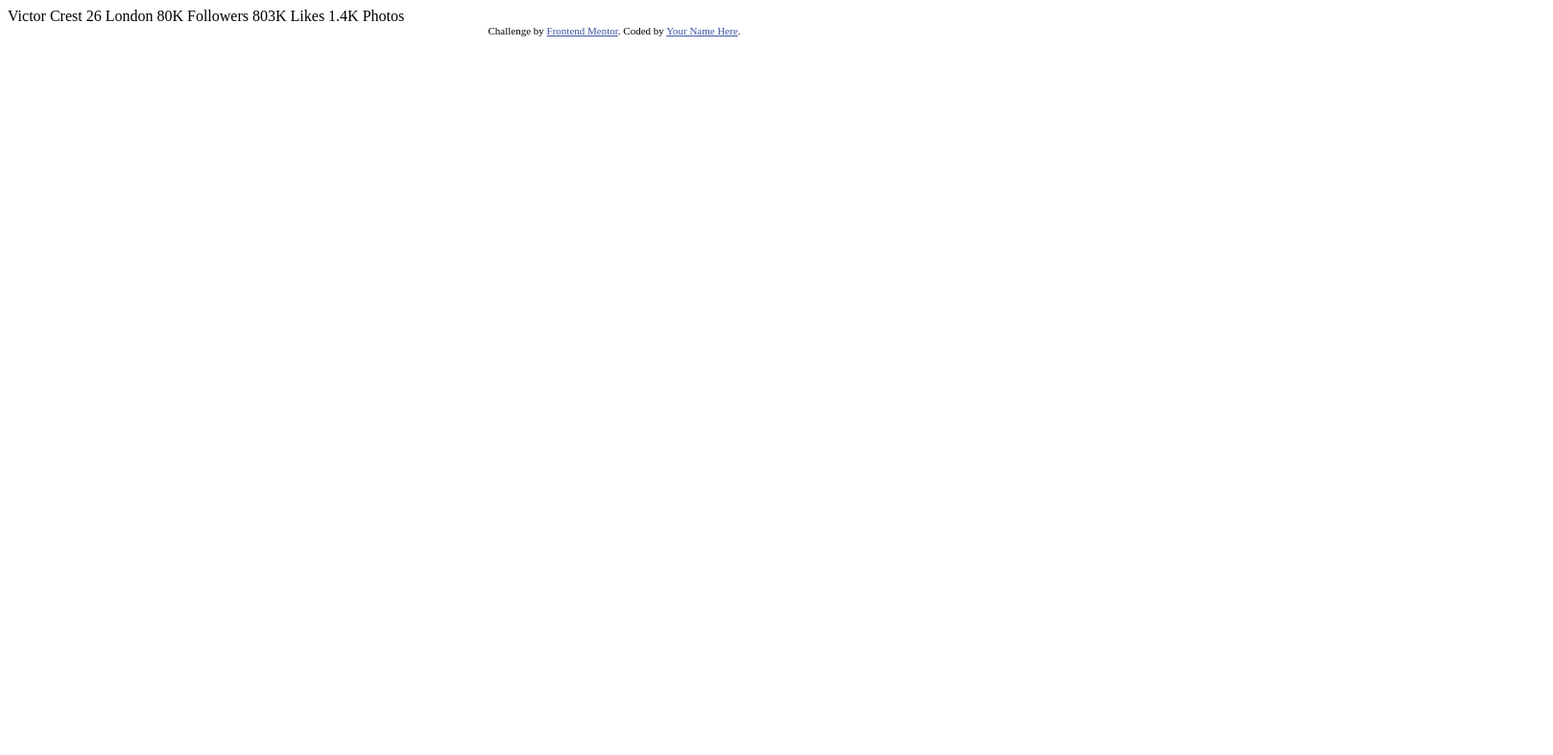
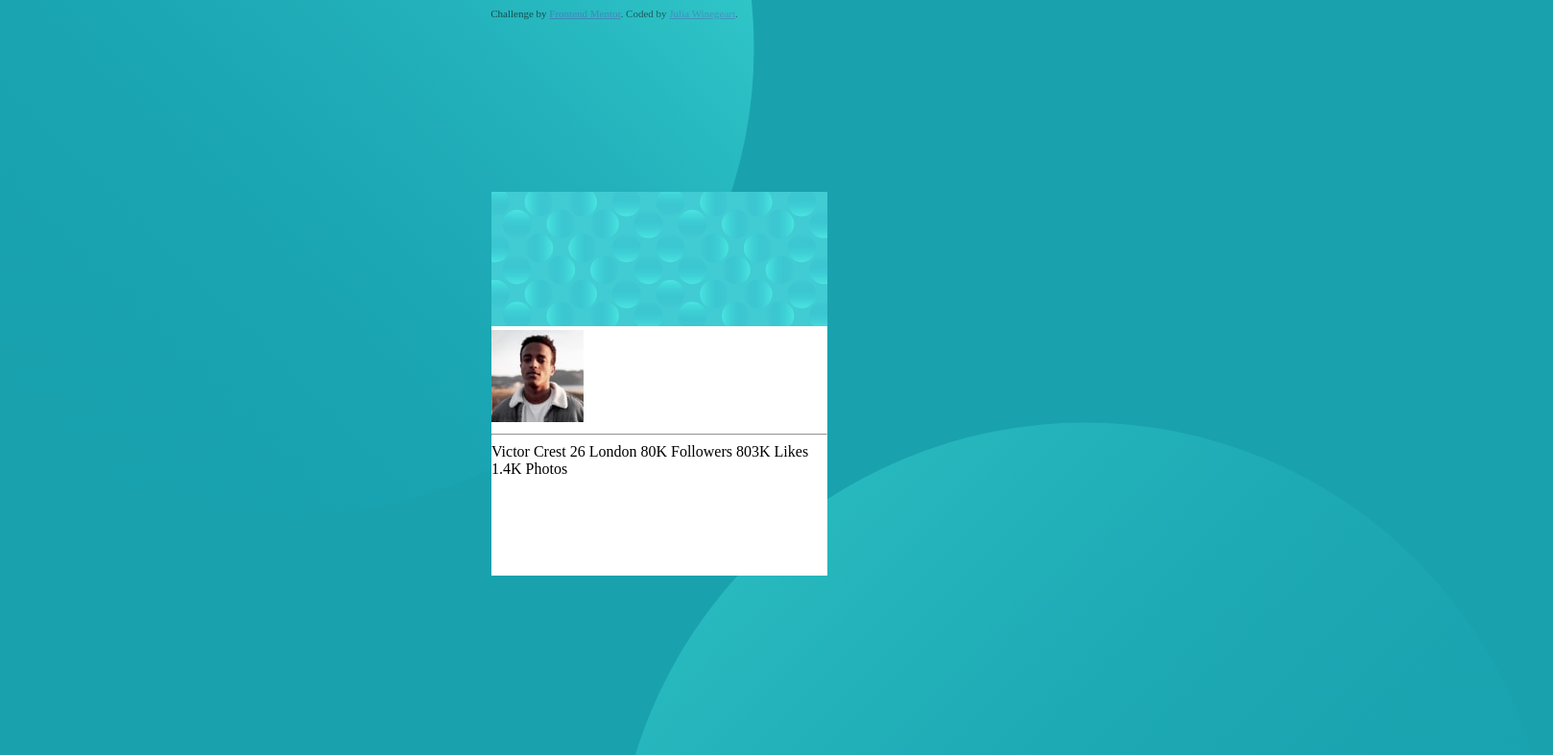
Before and after one commit to MrsJaw/HW_FM_ProfileCard, a plain HTML site: page index.html in a window 1280 px wide. Shown: the top 787 px of the page at 96% size, 1618 px wide, since content can reach past the window. Drawn offline with Linux system fonts and the light colour scheme.

Commit message:
Added css and did a l ittle bit of the background

```diff
--- /dev/null
+++ b/css/style.css
@@ -0,0 +1,32 @@
+body{
+  background-color:	#19a2ae;
+}
+
+a {
+  color: #3e52a3;
+}
+
+.attribution {
+  font-size: 11px; text-align: center;
+}
+
+.background-top {
+  position: absolute;
+  left: -15%;
+  top: -55%;
+}
+
+.background-bottom {
+  position: absolute;
+  left: 50%;
+  top: 55%;
+}
+
+.card {
+  background-color:#FFFFFF;
+  width: 350px;
+  height: 400px;
+  position: absolute;
+  top: 25%;
+  left: 40%;
+}
--- a/index.html
+++ b/index.html
@@ -3,18 +3,18 @@
 <head>
   <meta charset="UTF-8">
   <meta name="viewport" content="width=device-width, initial-scale=1.0"> <!-- displays site properly based on user's device -->
-
+  <link rel="stylesheet" href="css/style.css" />
   <link rel="icon" type="image/png" sizes="32x32" href="./images/favicon-32x32.png">
 
   <title>Frontend Mentor | Profile card component</title>
-
-  <!-- Feel free to remove these styles or customise in your own stylesheet 👍 -->
-  <style>
-    .attribution { font-size: 11px; text-align: center; }
-    .attribution a { color: hsl(228, 45%, 44%); }
-  </style>
 </head>
 <body>
+  <img class="background-top" src="images/bg-pattern-top.svg"   />
+  <img class="background-bottom" src="images/bg-pattern-bottom.svg"   />
+  <div class="card">
+    <img class="card-header" src="images/bg-pattern-card.svg" />
+    <img class="profile-pic" src="images/image-victor.jpg"/>
+    <hr />
     Victor Crest
     26
     London
@@ -27,9 +27,10 @@
 
     1.4K
     Photos
+  </div>
   <div class="attribution">
     Challenge by <a href="https://www.frontendmentor.io?ref=challenge" target="_blank">Frontend Mentor</a>.
-    Coded by <a href="#">Your Name Here</a>.
+    Coded by <a href="https://github.com/MrsJaw">Julia Winegeart</a>.
   </div>
 </body>
 </html>
```
Lines whose indentation alone changed are shown as unchanged.
